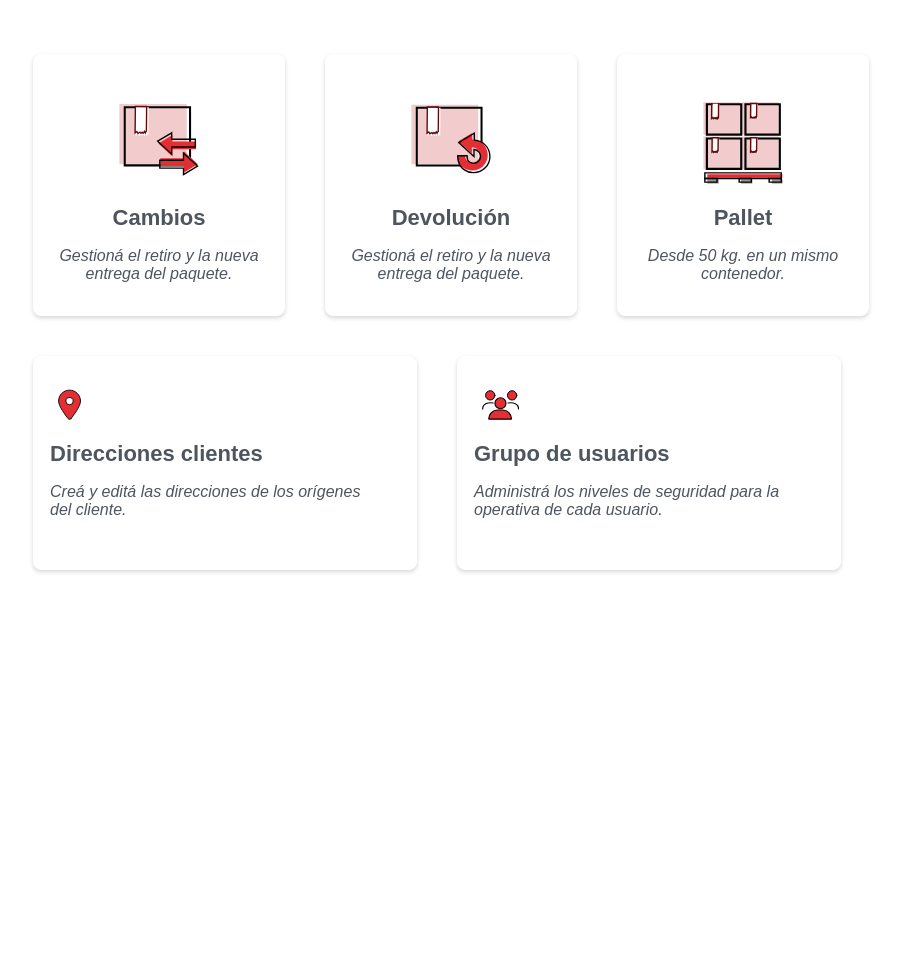
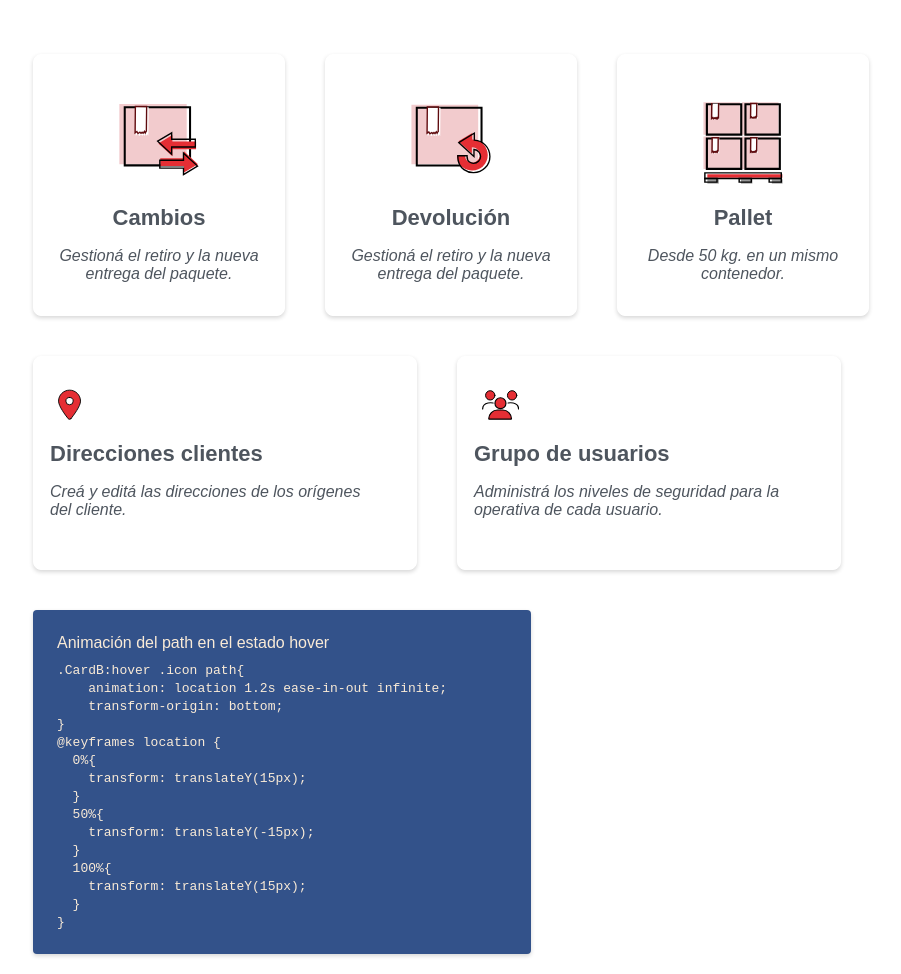
Before and after one commit to AleDelia/motion_ui, a plain HTML site: page index.html in a window 1280 px wide. Shown: the whole page, without its empty margins (27-928 px from the left). Before the commit the page ends 800 px from the top, so only its background shows below. Drawn offline with nearby package versions, Linux system fonts and the light colour scheme.

Commit message:
Se suben cambio en index y css

```diff
--- a/animation.css
+++ b/animation.css
@@ -56,7 +56,19 @@
    cursor: pointer;
 
 }
-
+.code{
+	width: 450px;
+	height: auto;
+	position:relative;
+	float:left;
+	margin:20px;
+	padding:24px;
+	text-align: left;
+	background-color: #33528a;
+    box-shadow: 0 2px 4px rgba(0, 0, 0, .161);
+	border-radius: 4px;
+	color: antiquewhite;
+}
 .title{
 	font-size:22px;
 	font-family: Rubik, sans-serif;
@@ -71,6 +83,13 @@
 	font-weight: 400;
 	font-style: italic;
 	color:#4e555e;
+}
+.title-code{
+	font-size:16px;
+	font-family: Rubik, sans-serif;
+	font-weight: 400;
+	color:antiquewhite;
+	padding-bottom: 8px;
 }
 .ilus-c{
 	position: relative;
--- a/index.html
+++ b/index.html
@@ -9,6 +9,7 @@
 </head>
 <body>
 	<div class="container">
+
 		<div class="Card animate__animated animate__zoomIn animate__faster">
 			<div class="ilus-c">
 				<svg width="80" height="106" viewBox="0 0 117 106" fill="none" xmlns="http://www.w3.org/2000/svg">
@@ -117,6 +118,29 @@
 			<h3 class="title">Grupo de usuarios</h3>
 			<h4 class="subtitle">Administrá los niveles de seguridad para la operativa de cada usuario.</h4>
 		</div>
+		<div class="code">
+			<code>
+				<h4 class="title-code">Animación del path en el estado hover</h4>
+				.CardB:hover .icon path{<br>
+					&nbsp;&nbsp;&nbsp;&nbsp;animation: location 1.2s ease-in-out infinite;<br>
+					&nbsp;&nbsp;&nbsp;&nbsp;transform-origin: bottom;<br>
+
+					}
+					<br>
+					@keyframes location {<br>
+						&nbsp;&nbsp;0%{<br>
+								&nbsp;&nbsp;&nbsp;&nbsp;transform: translateY(15px);<br>
+						&nbsp;&nbsp;}<br>
+						&nbsp;&nbsp;50%{<br>
+								&nbsp;&nbsp;&nbsp;&nbsp;transform: translateY(-15px);<br>
+						&nbsp;&nbsp;}<br>
+						&nbsp;&nbsp;100%{<br>
+								&nbsp;&nbsp;&nbsp;&nbsp;transform: translateY(15px);<br>
+						&nbsp;&nbsp;}<br>
+
+					}
+			</code>
+		</div>
 	</div>
 
 
```
